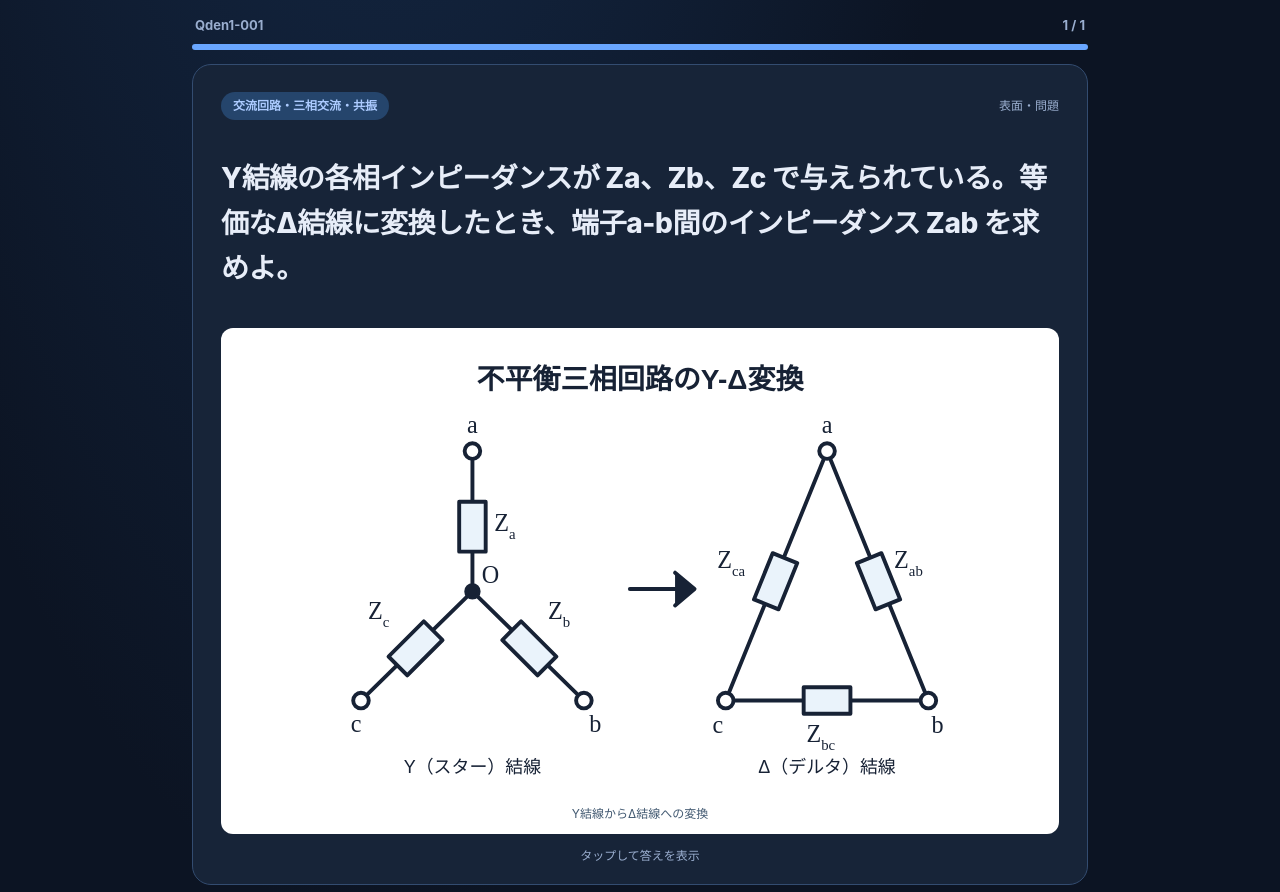
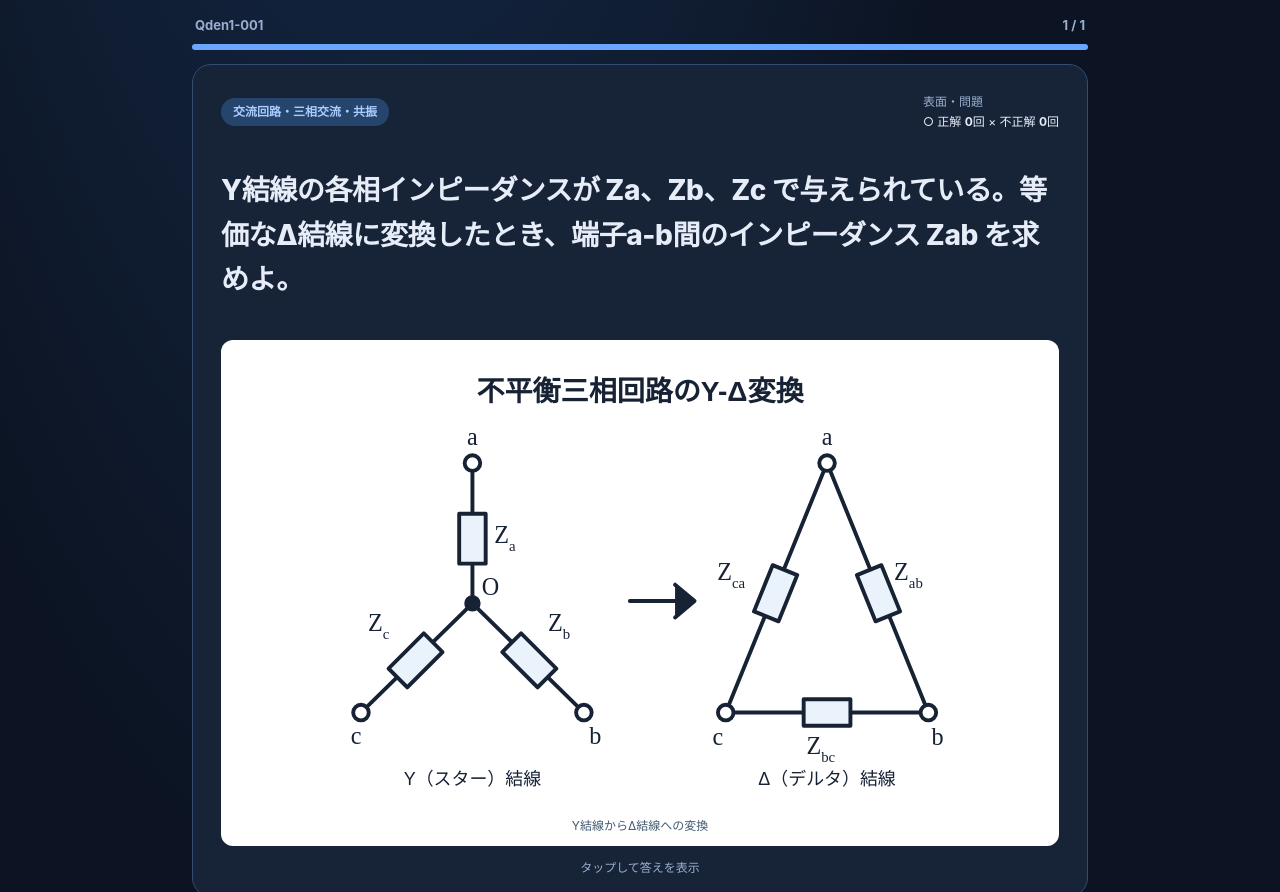
Before and after one commit to 6thyyvc22t-hash/denken1-theory-flashcards, a plain HTML site: page index.html in a window 1280 px wide. Shown: the part 971-1863 px from the top of the page. Drawn offline with nearby package versions, Linux system fonts and the light colour scheme; no server answers.

Commit message:
Add per-card cumulative correct and incorrect counts to flashcard header

```diff
--- a/index.html
+++ b/index.html
@@ -5,10 +5,10 @@
   <meta name="viewport" content="width=device-width,initial-scale=1,viewport-fit=cover">
   <meta name="color-scheme" content="dark">
   <title>電験一種 理論｜図付きデジタル単語帳</title>
-  <link rel="stylesheet" href="styles.css?v=den1-20261125-personaldeck">
+  <link rel="stylesheet" href="styles.css?v=den1-20261126-scores">
   <link rel="stylesheet" href="https://cdn.jsdelivr.net/npm/katex@0.16.11/dist/katex.min.css">
   <script src="https://cdn.jsdelivr.net/npm/katex@0.16.11/dist/katex.min.js" defer></script>
-  <script src="app.js?v=den1-20261125-personaldeck" defer></script>
+  <script src="app.js?v=den1-20261126-scores" defer></script>
 </head>
 <body>
 <main class="page">
@@ -68,7 +68,16 @@
     <div class="questionHead"><span id="questionIndex">Q---</span><span id="progressText">0 / 0</span></div>
     <div class="progress"><div id="progressBar"></div></div>
     <article class="flash panel" id="card" tabindex="0" role="button" aria-label="カードをタップして答えを表示">
-      <div class="topLine"><span class="chip" id="cardCategory">分野</span><span class="muted" id="cardSide">表面・問題</span></div>
+      <div class="topLine">
+        <span class="chip" id="cardCategory">分野</span>
+        <div class="cardMeta">
+          <span class="muted" id="cardSide">表面・問題</span>
+          <div class="cardScores" aria-label="この問題の累積正誤回数">
+            <span class="cardScoreCorrect">○ 正解 <strong id="cardCorrectCount">0</strong>回</span>
+            <span class="cardScoreWrong">× 不正解 <strong id="cardWrongCount">0</strong>回</span>
+          </div>
+        </div>
+      </div>
       <h2 id="questionText">Y結線の各相インピーダンスZa、Zb、ZcをΔ結線に等価変換したとき、Zabを求めよ。</h2>
       <figure id="problemFigure" class="problemFigure"><img id="problemImage" src="images/den1-001-y-delta.svg" width="900" height="590" loading="eager" alt="Y結線とΔ結線を並べた変換回路図"><figcaption>Y結線からΔ結線への変換</figcaption></figure>
       <div id="answerArea" class="answer hidden">
```
